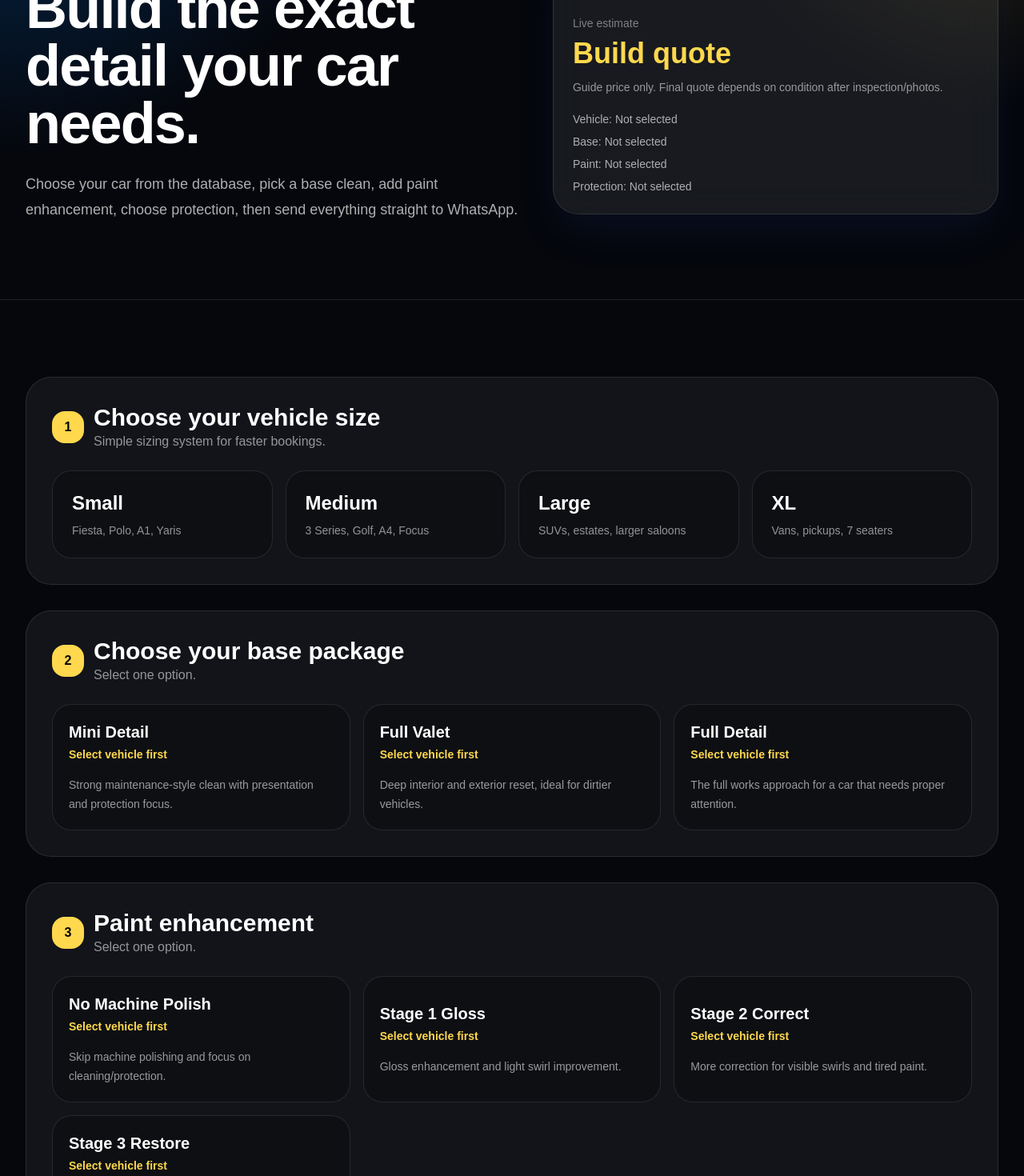
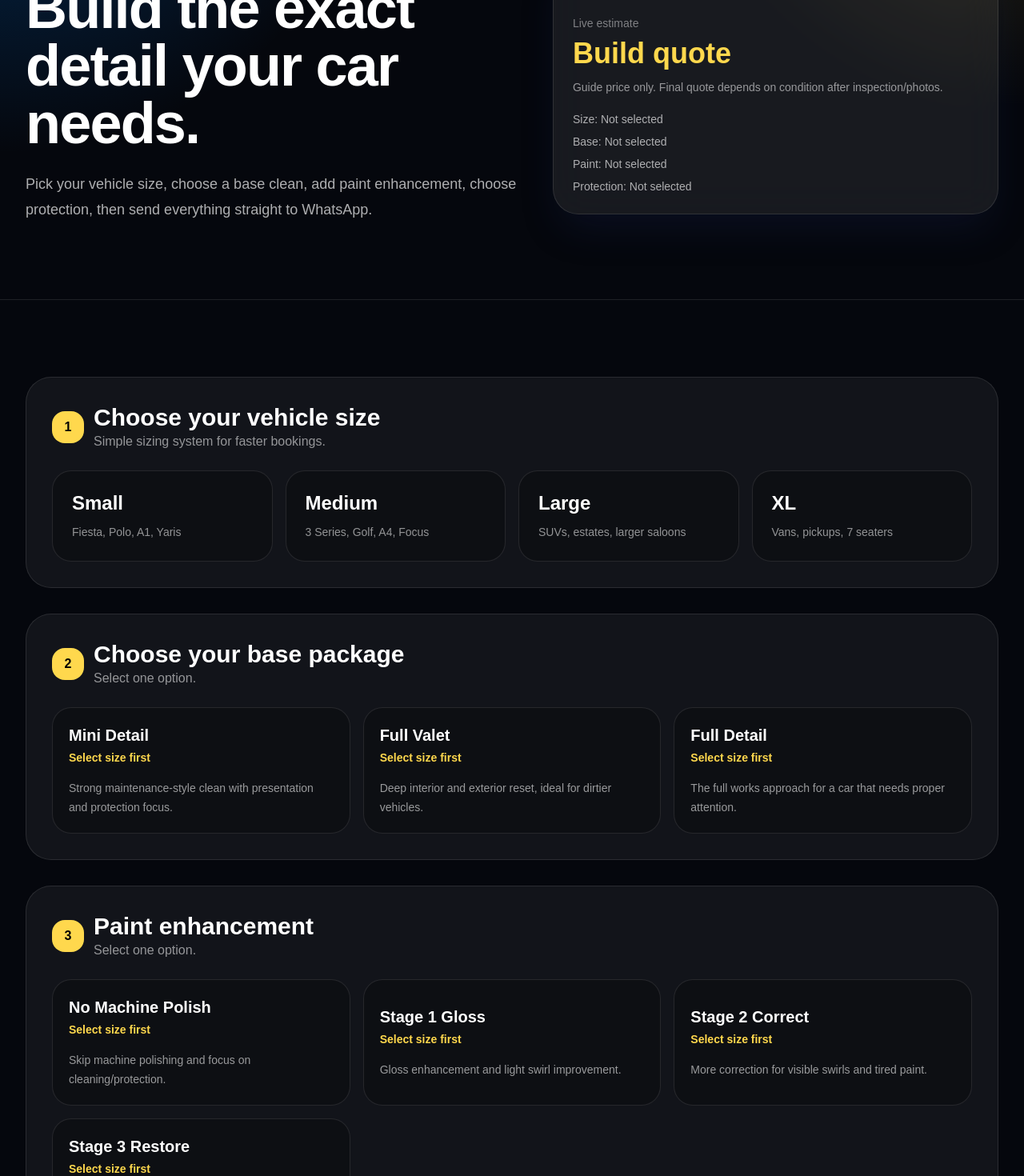
Before and after one commit to eliteautobolton/new-elite-gpt, a Next.js app: page /build-your-detail in a window 1280 px wide. Shown: the part 300-1770 px from the top of the page at 80% size. Built offline with nearby package versions, Linux system fonts and the light colour scheme.

Commit message:
Add files via upload

```diff
--- a/app/build-your-detail/page.tsx
+++ b/app/build-your-detail/page.tsx
@@ -1,79 +1,157 @@
 "use client";
 
 import Link from "next/link";
-import { ArrowLeft, Check, Car, MessageCircle, Search, Sparkles, Calculator, Wand2 } from "lucide-react";
+import {
+  ArrowLeft,
+  Calculator,
+  Car,
+  Check,
+  MessageCircle,
+} from "lucide-react";
 import { useMemo, useState } from "react";
 
+type VehicleSize = "Small" | "Medium" | "Large" | "XL";
 
-const vehicleSizes = ["Small", "Medium", "Large", "XL"];
+type PricedOption = {
+  name: string;
+  description: string;
+  prices: Record<VehicleSize, number>;
+};
 
-const basePackages = [
+type ConditionOption = {
+  name: string;
+  price: number;
+};
 
-  { name: "Mini Detail", description: "Strong maintenance-style clean with presentation and protection focus.", small: 60, medium: 70, large: 85, xl: 100 },
-  { name: "Full Valet", description: "Deep interior and exterior reset, ideal for dirtier vehicles.", small: 120, medium: 135, large: 155, xl: 180 },
-  { name: "Full Detail", description: "The full works approach for a car that needs proper attention.", small: 180, medium: 220, large: 260, xl: 320 },
+const vehicleSizes: VehicleSize[] = ["Small", "Medium", "Large", "XL"];
+
+const sizeExamples: Record<VehicleSize, string> = {
+  Small: "Fiesta, Polo, A1, Yaris",
+  Medium: "3 Series, Golf, A4, Focus",
+  Large: "SUVs, estates, larger saloons",
+  XL: "Vans, pickups, 7 seaters",
+};
+
+const basePackages: PricedOption[] = [
+  {
+    name: "Mini Detail",
+    description:
+      "Strong maintenance-style clean with presentation and protection focus.",
+    prices: { Small: 60, Medium: 70, Large: 85, XL: 100 },
+  },
+  {
+    name: "Full Valet",
+    description: "Deep interior and exterior reset, ideal for dirtier vehicles.",
+    prices: { Small: 120, Medium: 135, Large: 155, XL: 180 },
+  },
+  {
+    name: "Full Detail",
+    description:
+      "The full works approach for a car that needs proper attention.",
+    prices: { Small: 180, Medium: 220, Large: 260, XL: 320 },
+  },
 ];
 
-const polishOptions = [
-  { name: "No Machine Polish", description: "Skip machine polishing and focus on cleaning/protection.", small: 0, medium: 0, large: 0, xl: 0 },
-  { name: "Stage 1 Gloss", description: "Gloss enhancement and light swirl improvement.", small: 100, medium: 120, large: 140, xl: 170 },
-  { name: "Stage 2 Correct", description: "More correction for visible swirls and tired paint.", small: 180, medium: 220, large: 260, xl: 320 },
-  { name: "Stage 3 Restore", description: "Heavy restoration approach for neglected or heavily marked paint.", small: 300, medium: 380, large: 460, xl: 560 },
+const polishOptions: PricedOption[] = [
+  {
+    name: "No Machine Polish",
+    description: "Skip machine polishing and focus on cleaning/protection.",
+    prices: { Small: 0, Medium: 0, Large: 0, XL: 0 },
+  },
+  {
+    name: "Stage 1 Gloss",
+    description: "Gloss enhancement and light swirl improvement.",
+    prices: { Small: 100, Medium: 120, Large: 140, XL: 170 },
+  },
+  {
+    name: "Stage 2 Correct",
+    description: "More correction for visible swirls and tired paint.",
+    prices: { Small: 180, Medium: 220, Large: 260, XL: 320 },
+  },
+  {
+    name: "Stage 3 Restore",
+    description:
+      "Heavy restoration approach for neglected or heavily marked paint.",
+    prices: { Small: 300, Medium: 380, Large: 460, XL: 560 },
+  },
 ];
 
-const protectionOptions = [
-  { name: "No Protection", description: "No wax or ceramic added.", small: 0, medium: 0, large: 0, xl: 0 },
-  { name: "Wax", description: "Glossy short-term protection and a nice finish.", small: 35, medium: 45, large: 55, xl: 70 },
-  { name: "1 Year Ceramic", description: "Entry ceramic protection for easier maintenance.", small: 80, medium: 100, large: 125, xl: 150 },
-  { name: "3 Year Ceramic", description: "Longer ceramic protection with stronger durability.", small: 160, medium: 200, large: 250, xl: 300 },
-  { name: "5 Year Ceramic", description: "Premium long-term ceramic protection package.", small: 260, medium: 320, large: 400, xl: 480 },
+const protectionOptions: PricedOption[] = [
+  {
+    name: "No Protection",
+    description: "No wax or ceramic added.",
+    prices: { Small: 0, Medium: 0, Large: 0, XL: 0 },
+  },
+  {
+    name: "Wax",
+    description: "Glossy short-term protection and a nice finish.",
+    prices: { Small: 35, Medium: 45, Large: 55, XL: 70 },
+  },
+  {
+    name: "1 Year Ceramic",
+    description: "Entry ceramic protection for easier maintenance.",
+    prices: { Small: 80, Medium: 100, Large: 125, XL: 150 },
+  },
+  {
+    name: "3 Year Ceramic",
+    description: "Longer ceramic protection with stronger durability.",
+    prices: { Small: 160, Medium: 200, Large: 250, XL: 300 },
+  },
+  {
+    name: "5 Year Ceramic",
+    description: "Premium long-term ceramic protection package.",
+    prices: { Small: 260, Medium: 320, Large: 400, XL: 480 },
+  },
 ];
 
-const conditionOptions = [
+const conditionOptions: ConditionOption[] = [
   { name: "Average condition", price: 0 },
   { name: "Heavy staining", price: 35 },
   { name: "Dog hair", price: 35 },
   { name: "Mould / biohazard", price: 60 },
 ];
 
-function priceForSize(item: any, size?: string) {
-  if (!size) return 0;
-  const key = size.toLowerCase();
-  return item[key] || 0;
+function getOptionPrice(option: PricedOption | undefined, size: VehicleSize | "") {
+  if (!option || !size) return 0;
+  return option.prices[size] ?? 0;
 }
 
 export default function BuildYourDetail() {
-  const [vehicleSize, setVehicleSize] = useState("");
+  const [vehicleSize, setVehicleSize] = useState<VehicleSize | "">("");
   const [basePackage, setBasePackage] = useState("");
   const [polish, setPolish] = useState("");
   const [protection, setProtection] = useState("");
   const [conditions, setConditions] = useState<string[]>([]);
 
-
   const selectedBase = basePackages.find((item) => item.name === basePackage);
   const selectedPolish = polishOptions.find((item) => item.name === polish);
-  const selectedProtection = protectionOptions.find((item) => item.name === protection);
+  const selectedProtection = protectionOptions.find(
+    (item) => item.name === protection
+  );
 
   const conditionTotal = conditions.reduce((sum, name) => {
     const found = conditionOptions.find((item) => item.name === name);
-    return sum + (found?.price || 0);
+    return sum + (found?.price ?? 0);
   }, 0);
 
   const total = useMemo(() => {
     if (!vehicleSize) return null;
+
     return (
-      priceForSize(selectedBase, vehicleSize) +
-      priceForSize(selectedPolish, vehicleSize) +
-      priceForSize(selectedProtection, vehicleSize) +
+      getOptionPrice(selectedBase, vehicleSize) +
+      getOptionPrice(selectedPolish, vehicleSize) +
+      getOptionPrice(selectedProtection, vehicleSize) +
       conditionTotal
     );
   }, [vehicleSize, selectedBase, selectedPolish, selectedProtection, conditionTotal]);
 
-  const bookingReady = vehicleSize && basePackage && polish && protection;
+  const bookingReady = Boolean(vehicleSize && basePackage && polish && protection);
 
   const toggleCondition = (name: string) => {
     setConditions((current) =>
-      current.includes(name) ? current.filter((item) => item !== name) : [...current, name]
+      current.includes(name)
+        ? current.filter((item) => item !== name)
+        : [...current, name]
     );
   };
 
@@ -86,40 +164,78 @@ Paint enhancement: ${polish || "Not selected"}
 Protection: ${protection || "Not selected"}
 Condition extras: ${conditions.length ? conditions.join(", ") : "None selected"}
 
-Estimated guide price: ${total ? `£${total}` : "To confirm"}
+Estimated guide price: ${total !== null ? `£${total}` : "To confirm"}
 
 Can you confirm the final price and availability please?`;
 
-  const whatsappLink = `https://wa.me/447988770864?text=${encodeURIComponent(whatsappText)}`;
+  const whatsappLink = `https://wa.me/447988770864?text=${encodeURIComponent(
+    whatsappText
+  )}`;
 
   return (
     <main className="min-h-screen bg-[#05070d] text-white">
       <section className="relative overflow-hidden border-b border-white/10">
         <div className="absolute inset-0 bg-[radial-gradient(circle_at_top_left,rgba(0,132,255,0.34),transparent_34%),radial-gradient(circle_at_top_right,rgba(255,216,77,0.18),transparent_30%)]" />
+
         <header className="relative mx-auto flex max-w-7xl items-center justify-between px-5 py-5 md:px-8">
           <Link href="/" className="flex items-center gap-3">
-            <img src="/logo.png" alt="Elite Auto Detailing logo" className="h-14 w-14 rounded-2xl object-contain" />
-            <div><p className="text-lg font-semibold tracking-tight">Elite Auto Detailing</p><p className="text-xs text-white/55">Build Your Detail</p></div>
+            <img
+              src="/logo.png"
+              alt="Elite Auto Detailing logo"
+              className="h-14 w-14 rounded-2xl object-contain"
+            />
+            <div>
+              <p className="text-lg font-semibold tracking-tight">
+                Elite Auto Detailing
+              </p>
+              <p className="text-xs text-white/55">Build Your Detail</p>
+            </div>
           </Link>
-          <Link href="/" className="hidden rounded-full border border-white/15 bg-white/10 px-4 py-2 text-sm font-medium backdrop-blur transition hover:bg-white/15 md:flex">Back home</Link>
+
+          <Link
+            href="/"
+            className="hidden rounded-full border border-white/15 bg-white/10 px-4 py-2 text-sm font-medium backdrop-blur transition hover:bg-white/15 md:flex"
+          >
+            Back home
+          </Link>
         </header>
 
         <div className="relative mx-auto max-w-7xl px-5 pb-16 pt-10 md:px-8 md:pb-24 md:pt-20">
-          <Link href="/" className="mb-8 inline-flex items-center gap-2 text-sm text-white/60 transition hover:text-white"><ArrowLeft className="h-4 w-4" />Back to packages</Link>
+          <Link
+            href="/"
+            className="mb-8 inline-flex items-center gap-2 text-sm text-white/60 transition hover:text-white"
+          >
+            <ArrowLeft className="h-4 w-4" />
+            Back to packages
+          </Link>
+
           <div className="grid gap-10 md:grid-cols-[1fr_0.9fr] md:items-center">
             <div>
-              <p className="mb-4 inline-flex rounded-full border border-white/15 bg-white/10 px-3 py-1 text-sm text-white/75 backdrop-blur">No API needed • built-in vehicle database</p>
-              <h1 className="max-w-4xl text-5xl font-semibold tracking-tight md:text-7xl">Build the exact detail your car needs.</h1>
-              <p className="mt-6 max-w-2xl text-lg leading-8 text-white/68">Choose your car from the database, pick a base clean, add paint enhancement, choose protection, then send everything straight to WhatsApp.</p>
+              <p className="mb-4 inline-flex rounded-full border border-white/15 bg-white/10 px-3 py-1 text-sm text-white/75 backdrop-blur">
+                Simple size selector
+              </p>
+              <h1 className="max-w-4xl text-5xl font-semibold tracking-tight md:text-7xl">
+                Build the exact detail your car needs.
+              </h1>
+              <p className="mt-6 max-w-2xl text-lg leading-8 text-white/68">
+                Pick your vehicle size, choose a base clean, add paint
+                enhancement, choose protection, then send everything straight to
+                WhatsApp.
+              </p>
             </div>
+
             <div className="rounded-[2rem] border border-white/10 bg-white/[0.08] p-6 shadow-2xl shadow-blue-950/30 backdrop-blur-xl">
               <Car className="mb-5 h-9 w-9 text-[#ffd84d]" />
               <p className="text-sm text-white/45">Live estimate</p>
-              <h2 className="mt-2 text-4xl font-bold text-[#ffd84d]">{total ? `£${total}` : "Build quote"}</h2>
-              <p className="mt-3 text-sm text-white/55">Guide price only. Final quote depends on condition after inspection/photos.</p>
+              <h2 className="mt-2 text-4xl font-bold text-[#ffd84d]">
+                {total !== null ? `£${total}` : "Build quote"}
+              </h2>
+              <p className="mt-3 text-sm text-white/55">
+                Guide price only. Final quote depends on condition after
+                inspection/photos.
+              </p>
               <div className="mt-5 space-y-2 text-sm text-white/65">
-                <p>Vehicle: {vehicleSize || "Not selected"}</p>
-
+                <p>Size: {vehicleSize || "Not selected"}</p>
                 <p>Base: {basePackage || "Not selected"}</p>
                 <p>Paint: {polish || "Not selected"}</p>
                 <p>Protection: {protection || "Not selected"}</p>
@@ -131,13 +247,19 @@ Can you confirm the final price and availability please?`;
 
       <section className="mx-auto max-w-7xl px-5 py-16 md:px-8 md:py-24">
         <div className="rounded-[2rem] border border-white/10 bg-white/[0.055] p-5 md:p-8">
-          <StepHeader number="1" title="Choose your vehicle size" subtitle="Simple sizing system for faster bookings." />
+          <StepHeader
+            number="1"
+            title="Choose your vehicle size"
+            subtitle="Simple sizing system for faster bookings."
+          />
 
           <div className="grid gap-4 md:grid-cols-4">
             {vehicleSizes.map((size) => {
               const active = vehicleSize === size;
+
               return (
                 <button
+                  type="button"
                   key={size}
                   onClick={() => setVehicleSize(size)}
                   className={`rounded-[1.5rem] border p-6 text-left transition hover:-translate-y-1 ${
@@ -146,14 +268,11 @@ Can you confirm the final price and availability please?`;
                       : "border-white/10 bg-black/25 hover:bg-white/[0.08]"
                   }`}
                 >
-                  <div className="flex items-center justify-between">
+                  <div className="flex items-start justify-between gap-4">
                     <div>
                       <h3 className="text-2xl font-semibold">{size}</h3>
-                      <p className="mt-2 text-sm text-white/55">
-                        {size === "Small" && "Fiesta, Polo, A1, Yaris"}
-                        {size === "Medium" && "3 Series, Golf, A4, Focus"}
-                        {size === "Large" && "SUVs, estates, larger saloons"}
-                        {size === "XL" && "Vans, pickups, 7 seaters"}
+                      <p className="mt-2 text-sm leading-6 text-white/55">
+                        {sizeExamples[size]}
                       </p>
                     </div>
                     {active && <Check className="h-5 w-5 text-[#ffd84d]" />}
@@ -164,19 +283,62 @@ Can you confirm the final price and availability please?`;
           </div>
         </div>
 
-        <SelectorSection number="2" title="Choose your base package" items={basePackages} selected={basePackage} setSelected={setBasePackage} vehicleSize={vehicleSize} />
-        <SelectorSection number="3" title="Paint enhancement" items={polishOptions} selected={polish} setSelected={setPolish} vehicleSize={vehicleSize} />
-        <SelectorSection number="4" title="Protection" items={protectionOptions} selected={protection} setSelected={setProtection} vehicleSize={vehicleSize} />
+        <SelectorSection
+          number="2"
+          title="Choose your base package"
+          items={basePackages}
+          selected={basePackage}
+          setSelected={setBasePackage}
+          vehicleSize={vehicleSize}
+        />
+
+        <SelectorSection
+          number="3"
+          title="Paint enhancement"
+          items={polishOptions}
+          selected={polish}
+          setSelected={setPolish}
+          vehicleSize={vehicleSize}
+        />
+
+        <SelectorSection
+          number="4"
+          title="Protection"
+          items={protectionOptions}
+          selected={protection}
+          setSelected={setProtection}
+          vehicleSize={vehicleSize}
+        />
 
         <div className="mt-8 rounded-[2rem] border border-white/10 bg-white/[0.055] p-5 md:p-8">
-          <StepHeader number="5" title="Condition extras" subtitle="Optional extras that affect quote accuracy." />
+          <StepHeader
+            number="5"
+            title="Condition extras"
+            subtitle="Optional extras that affect quote accuracy."
+          />
+
           <div className="grid gap-4 md:grid-cols-4">
             {conditionOptions.map((item) => {
               const active = conditions.includes(item.name);
+
               return (
-                <button key={item.name} onClick={() => toggleCondition(item.name)} className={`rounded-[1.5rem] border p-5 text-left transition hover:-translate-y-1 ${active ? "border-[#ffd84d] bg-white/[0.12]" : "border-white/10 bg-black/25 hover:bg-white/[0.08]"}`}>
-                  <div className="flex justify-between gap-3"><h3 className="font-semibold">{item.name}</h3>{active && <Check className="h-5 w-5 text-[#ffd84d]" />}</div>
-                  <p className="mt-3 text-sm text-[#ffd84d]">{item.price ? `+£${item.price}` : "Included"}</p>
+                <button
+                  type="button"
+                  key={item.name}
+                  onClick={() => toggleCondition(item.name)}
+                  className={`rounded-[1.5rem] border p-5 text-left transition hover:-translate-y-1 ${
+                    active
+                      ? "border-[#ffd84d] bg-white/[0.12]"
+                      : "border-white/10 bg-black/25 hover:bg-white/[0.08]"
+                  }`}
+                >
+                  <div className="flex justify-between gap-3">
+                    <h3 className="font-semibold">{item.name}</h3>
+                    {active && <Check className="h-5 w-5 text-[#ffd84d]" />}
+                  </div>
+                  <p className="mt-3 text-sm text-[#ffd84d]">
+                    {item.price ? `+£${item.price}` : "Included"}
+                  </p>
                 </button>
               );
             })}
@@ -186,16 +348,35 @@ Can you confirm the final price and availability please?`;
         <div className="mt-8 rounded-[2rem] border border-[#ffd84d]/35 bg-white/[0.08] p-5 md:p-8">
           <div className="flex flex-col gap-6 md:flex-row md:items-center md:justify-between">
             <div>
-              <p className="text-sm font-semibold uppercase tracking-[0.25em] text-[#58a6ff]">Final step</p>
-              <h2 className="mt-3 text-3xl font-semibold">Book your custom detail on WhatsApp</h2>
-              <p className="mt-3 max-w-2xl text-white/58">This sends the vehicle, selected package, machine polish, protection, extras and guide price straight to Elite Auto Detailing.</p>
+              <p className="text-sm font-semibold uppercase tracking-[0.25em] text-[#58a6ff]">
+                Final step
+              </p>
+              <h2 className="mt-3 text-3xl font-semibold">
+                Book your custom detail on WhatsApp
+              </h2>
+              <p className="mt-3 max-w-2xl text-white/58">
+                This sends the selected size, package, machine polish,
+                protection, extras and guide price straight to Elite Auto
+                Detailing.
+              </p>
+
               <div className="mt-5 rounded-2xl bg-black/25 p-4 text-sm text-white/70">
                 <Calculator className="mb-2 h-5 w-5 text-[#ffd84d]" />
-                Guide estimate: <span className="font-bold text-[#ffd84d]">{total ? `£${total}` : "select vehicle and options"}</span>
+                Guide estimate:{" "}
+                <span className="font-bold text-[#ffd84d]">
+                  {total !== null ? `£${total}` : "select size and options"}
+                </span>
               </div>
             </div>
 
-            <a href={bookingReady ? whatsappLink : "#"} className={`inline-flex items-center justify-center gap-3 rounded-2xl px-6 py-4 text-sm font-bold transition ${bookingReady ? "bg-[#25D366] text-black hover:scale-[1.02]" : "pointer-events-none bg-white/10 text-white/45"}`}>
+            <a
+              href={bookingReady ? whatsappLink : "#"}
+              className={`inline-flex items-center justify-center gap-3 rounded-2xl px-6 py-4 text-sm font-bold transition ${
+                bookingReady
+                  ? "bg-[#25D366] text-black hover:scale-[1.02]"
+                  : "pointer-events-none bg-white/10 text-white/45"
+              }`}
+            >
               <MessageCircle className="h-5 w-5" />
               {bookingReady ? "Book on WhatsApp" : "Complete selections first"}
             </a>
@@ -211,42 +392,80 @@ Can you confirm the final price and availability please?`;
   );
 }
 
-function StepHeader({ number, title, subtitle }: { number: string; title: string; subtitle: string }) {
+function StepHeader({
+  number,
+  title,
+  subtitle,
+}: {
+  number: string;
+  title: string;
+  subtitle: string;
+}) {
   return (
     <div className="mb-6 flex items-center gap-3">
-      <div className="flex h-10 w-10 items-center justify-center rounded-2xl bg-[#ffd84d] font-bold text-black">{number}</div>
-      <div><h2 className="text-3xl font-semibold">{title}</h2><p className="text-white/55">{subtitle}</p></div>
+      <div className="flex h-10 w-10 items-center justify-center rounded-2xl bg-[#ffd84d] font-bold text-black">
+        {number}
+      </div>
+      <div>
+        <h2 className="text-3xl font-semibold">{title}</h2>
+        <p className="text-white/55">{subtitle}</p>
+      </div>
     </div>
   );
 }
 
-function Select({ label, value, onChange, options, placeholder, disabled }: { label: string; value: string; onChange: (value: string) => void; options: string[]; placeholder: string; disabled?: boolean }) {
-  return (
-    <label className="space-y-2">
-      <span className="text-sm text-white/60">{label}</span>
-      <select value={value} onChange={(e) => onChange(e.target.value)} disabled={disabled} className="w-full rounded-2xl border border-white/10 bg-black/30 px-4 py-4 outline-none ring-[#58a6ff] transition focus:ring-2 disabled:opacity-40">
-        <option value="">{placeholder}</option>
-        {options.map((item) => <option key={item} value={item}>{item}</option>)}
-      </select>
-    </label>
-  );
-}
-
-function SelectorSection({ number, title, items, selected, setSelected, vehicleSize }: { number: string; title: string; items: any[]; selected: string; setSelected: (value: string) => void; vehicleSize?: string }) {
+function SelectorSection({
+  number,
+  title,
+  items,
+  selected,
+  setSelected,
+  vehicleSize,
+}: {
+  number: string;
+  title: string;
+  items: PricedOption[];
+  selected: string;
+  setSelected: (value: string) => void;
+  vehicleSize: VehicleSize | "";
+}) {
   return (
     <div className="mt-8 rounded-[2rem] border border-white/10 bg-white/[0.055] p-5 md:p-8">
       <StepHeader number={number} title={title} subtitle="Select one option." />
+
       <div className="grid gap-4 md:grid-cols-3">
         {items.map((item) => {
           const isSelected = selected === item.name;
-          const price = vehicleSize ? priceForSize(item, vehicleSize) : 0;
+          const price = getOptionPrice(item, vehicleSize);
+
           return (
-            <button key={item.name} onClick={() => setSelected(item.name)} className={`rounded-[1.5rem] border p-5 text-left transition hover:-translate-y-1 ${isSelected ? "border-[#ffd84d] bg-white/[0.12]" : "border-white/10 bg-black/25 hover:bg-white/[0.08]"}`}>
+            <button
+              type="button"
+              key={item.name}
+              onClick={() => setSelected(item.name)}
+              className={`rounded-[1.5rem] border p-5 text-left transition hover:-translate-y-1 ${
+                isSelected
+                  ? "border-[#ffd84d] bg-white/[0.12]"
+                  : "border-white/10 bg-black/25 hover:bg-white/[0.08]"
+              }`}
+            >
               <div className="flex items-start justify-between gap-4">
-                <div><h3 className="text-xl font-semibold">{item.name}</h3><p className="mt-1 text-sm font-bold text-[#ffd84d]">{vehicleSize ? (price ? `+£${price}` : "£0") : "Select vehicle first"}</p></div>
+                <div>
+                  <h3 className="text-xl font-semibold">{item.name}</h3>
+                  <p className="mt-1 text-sm font-bold text-[#ffd84d]">
+                    {vehicleSize
+                      ? price
+                        ? `+£${price}`
+                        : "£0"
+                      : "Select size first"}
+                  </p>
+                </div>
                 {isSelected && <Check className="h-5 w-5 text-[#ffd84d]" />}
               </div>
-              <p className="mt-4 text-sm leading-6 text-white/58">{item.description}</p>
+
+              <p className="mt-4 text-sm leading-6 text-white/58">
+                {item.description}
+              </p>
             </button>
           );
         })}
```
